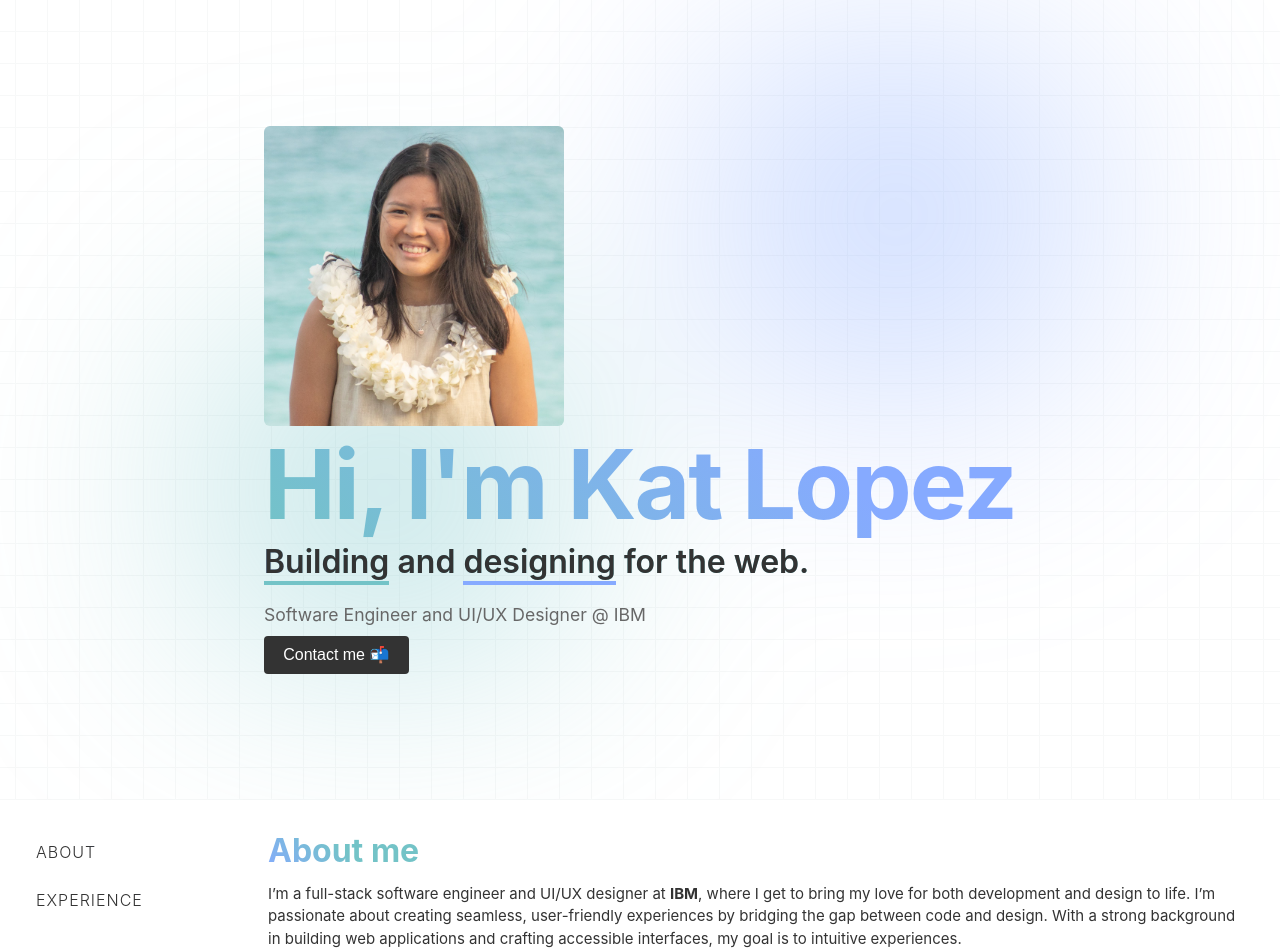
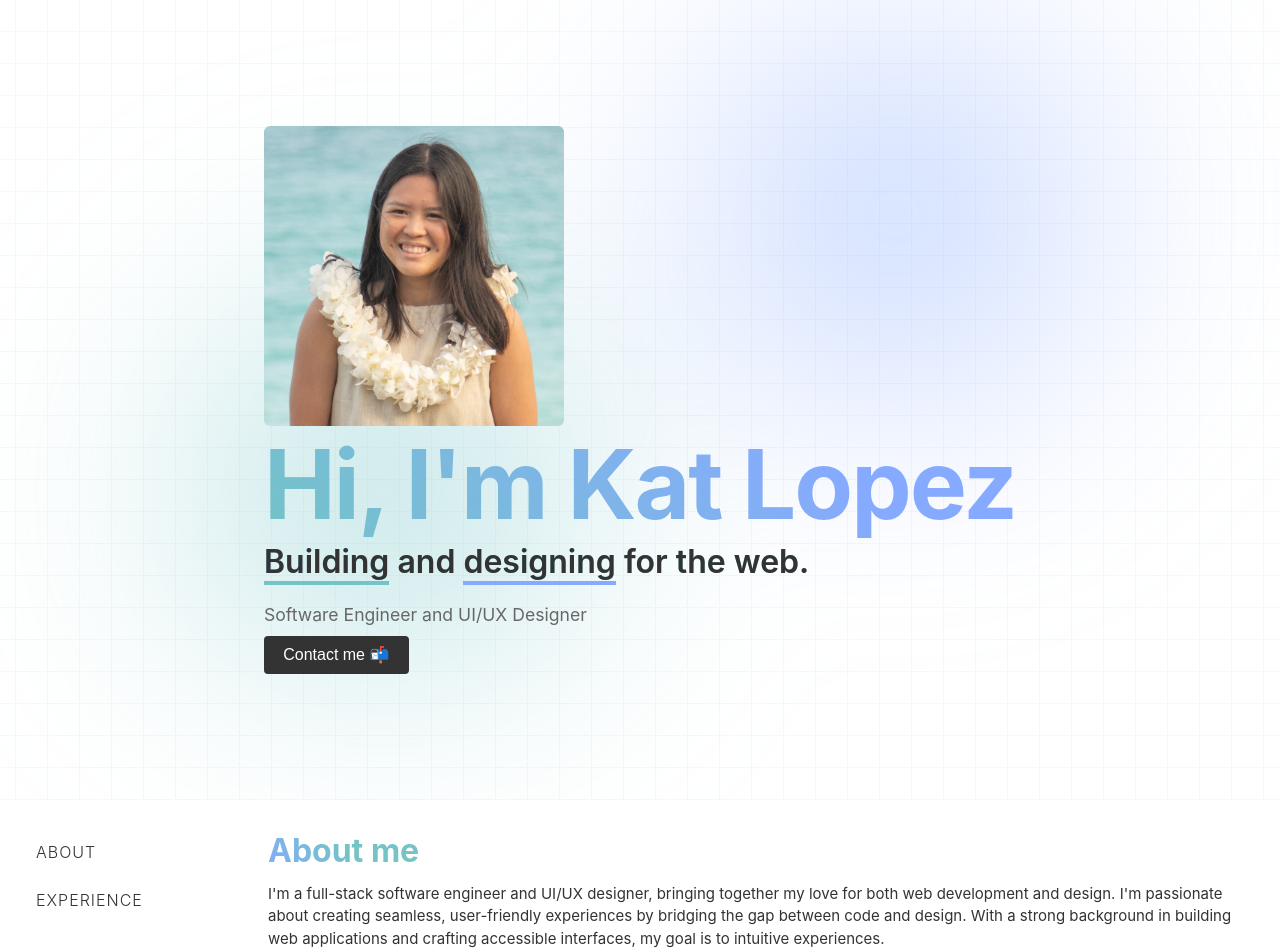
Before and after one commit to kkatlopez/kkatlopez.github.io, a React (Vite) app: page / in a window 1280 px wide. Shown: the top 952 px of the page. Built offline with nearby package versions, Linux system fonts and the light colour scheme.

Commit message:
some more text updates

```diff
--- a/src/components/About/About.jsx
+++ b/src/components/About/About.jsx
@@ -3,19 +3,19 @@ export default function About() {
         <div className='about-wrapper'>
             <h2>About me</h2>
             <p>
-                I’m a full-stack software engineer and UI/UX designer at <strong>IBM</strong>, where I get to bring my
-                love for both development and design to life. I’m passionate about creating seamless, user-friendly
-                experiences by bridging the gap between code and design. With a strong background in building web
-                applications and crafting accessible interfaces, my goal is to intuitive experiences.
+                I'm a full-stack software engineer and UI/UX designer, bringing together my love for both web
+                development and design. I'm passionate about creating seamless, user-friendly experiences by bridging
+                the gap between code and design. With a strong background in building web applications and crafting
+                accessible interfaces, my goal is to intuitive experiences.
             </p>
-            <p>
+            {/* <p>
                 Currently, I work in <strong>Global Sales</strong> at IBM, focusing on enhancing user experiences. My
                 main focus is on{' '}
                 <a href='https://www.ibm.com/training/' className='inline' target='_blank' rel='noopener'>
                     IBM Training
                 </a>
                 , which provides technical and hands-on training for a variety of IBM products.
-            </p>
+            </p> */}
             <p>
                 In my free time, I&apos;m most likely playing video games, cross-stitching, crocheting, or watching{' '}
                 <a href='https://www.x.com/OWCEsports' className='inline' target='_blank' rel='noopener'>
--- a/src/components/Home/Home.jsx
+++ b/src/components/Home/Home.jsx
@@ -41,7 +41,7 @@ export default function Home() {
                             <h2>
                                 <span>Building</span> and <span>designing</span> for the web.
                             </h2>
-                            <h3>Software Engineer and UI/UX Designer @ IBM</h3>
+                            <h3>Software Engineer and UI/UX Designer</h3>
                             <button onClick={handleClick}>Contact me 📬</button>
                         </span>
                     </span>
```
